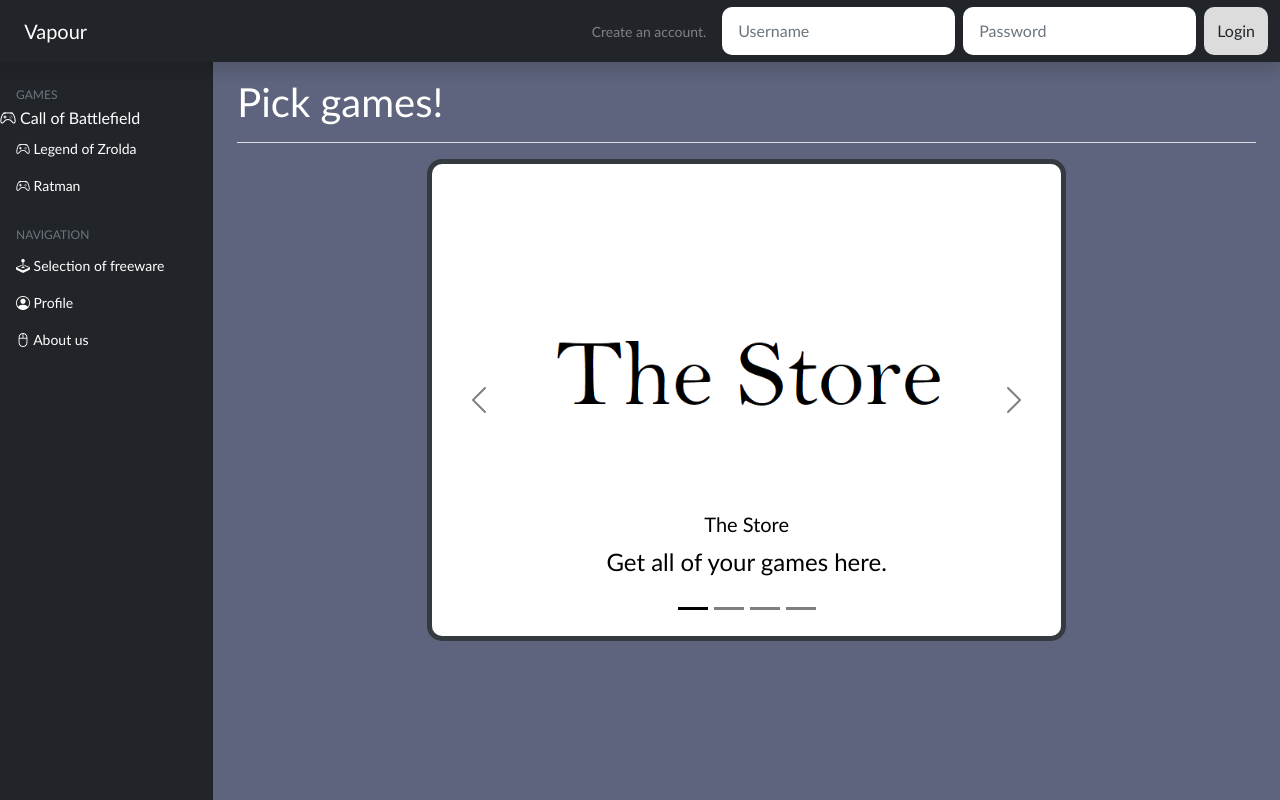
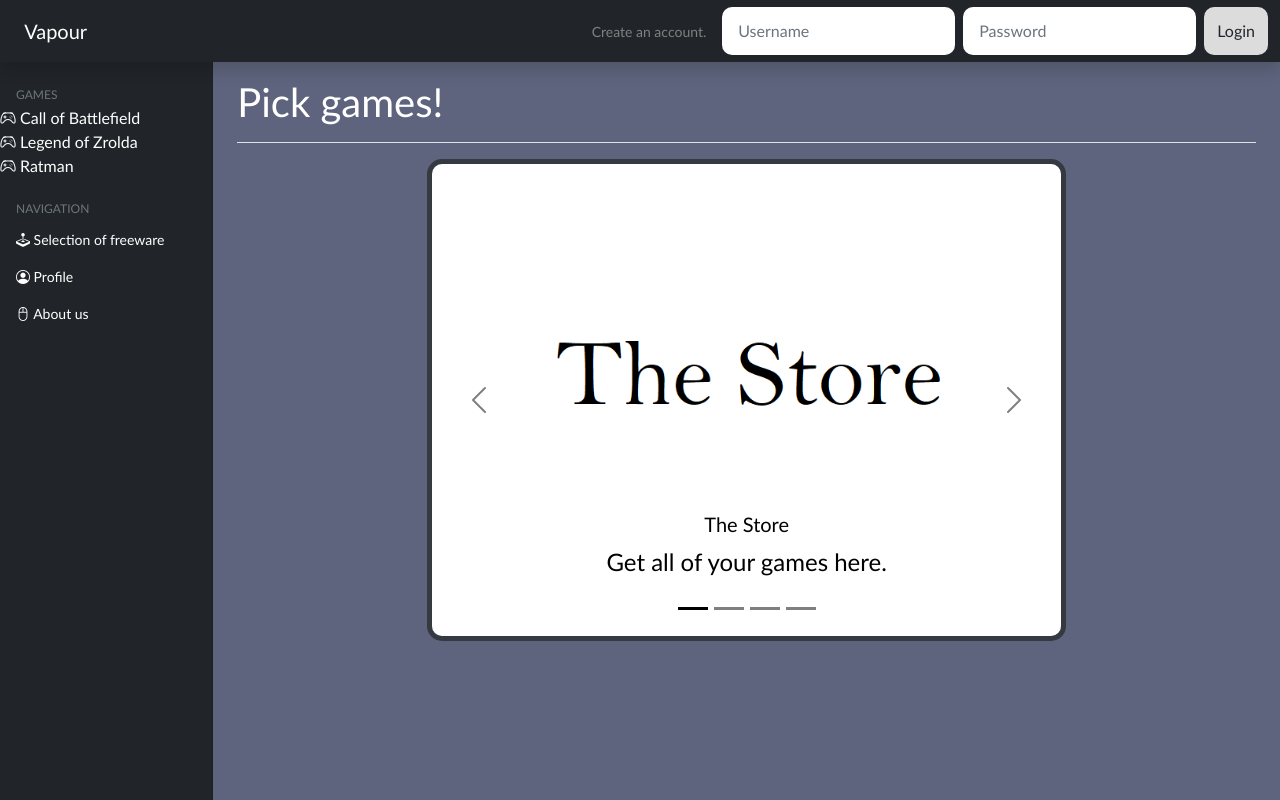
Before and after one commit to SzenasiLevente/ProjektOKJ, a PHP site: page /store.php in a window 1280 px wide. Run offline with PHP 8.4, Linux system fonts and the light colour scheme; data comes from the database, SQL or seed files in the repository.

Commit message:
made sidebar buttons work

```diff
--- a/header.php
+++ b/header.php
@@ -69,24 +69,22 @@ require 'inc/inc_connection.php';
               <span data-feather="plus-circle"></span>
             </a>
           </h6>
-          <form action="inc/inc_gamequery.php" method="post">
+          <form action="game.php" method="post">
               <button class="btn headergame nav-link" type="submit" name="submit"><i class="bi bi-controller"></i> Call of Battlefield</button>
               <input type="hidden" name="gamehidden" value="Call of Battlefield">
             </form>
             </li>
             <li class="nav-item">
-              <a class="nav-link" href="game.php">
-              <i class="bi bi-controller"></i>
-                <span data-feather="bar-chart-2"></span>
-                Legend of Zrolda
-              </a>
+            <form action="game.php" method="post">
+              <button class="btn headergame nav-link" type="submit" name="submit"><i class="bi bi-controller"></i> Legend of Zrolda</button>
+              <input type="hidden" name="gamehidden" value="Legend of Zrolda">
+            </form>
             </li>
             <li class="nav-item">
-              <a class="nav-link" href="game.php">
-              <i class="bi bi-controller"></i>
-                <span data-feather="layers"></span>
-                Ratman
-              </a>
+            <form action="game.php" method="post">
+              <button class="btn headergame nav-link" type="submit" name="submit"><i class="bi bi-controller"></i> Ratman</button>
+              <input type="hidden" name="gamehidden" value="Ratman">
+            </form>
             </li>
           </ul>
           <h6 class="sidebar-heading d-flex justify-content-between align-items-center px-3 mt-4 mb-1 text-muted">
--- a/inc/inc_gamequery.php
+++ b/inc/inc_gamequery.php
@@ -1,4 +1,7 @@
 <?php
+require "inc_connection.php";
+
+
     $gamename = $_POST['gamehidden'];
     $sqlpic = 'SELECT * FROM `games` WHERE `gameName` = "'.$gamename.'"';
     $resultpic = mysqli_query($connection, $sqlpic);
--- a/store.php
+++ b/store.php
@@ -36,7 +36,7 @@ $resultgame = mysqli_query($connection, $sqlgame);
         echo '
         <div class="carousel-item">
         <form action="game.php" method="POST">
-        <input href="game.php" type="image" src="IMG/'.$row["gamePic"].'" class="d-block w-100" name="submitimg">
+        <input href="game.php" type="image" src="IMG/'.$row["gamePic"].'" class="d-block w-100" name="submit">
         <input type="hidden" name="gamehidden" value="'.$row["gameName"].'">
         </form>
           <div class="carousel-caption d-none d-md-block">
```
Also changed, not shown: CSS/override.css (+5 -3 lines). Lines whose indentation alone changed are shown as unchanged.
